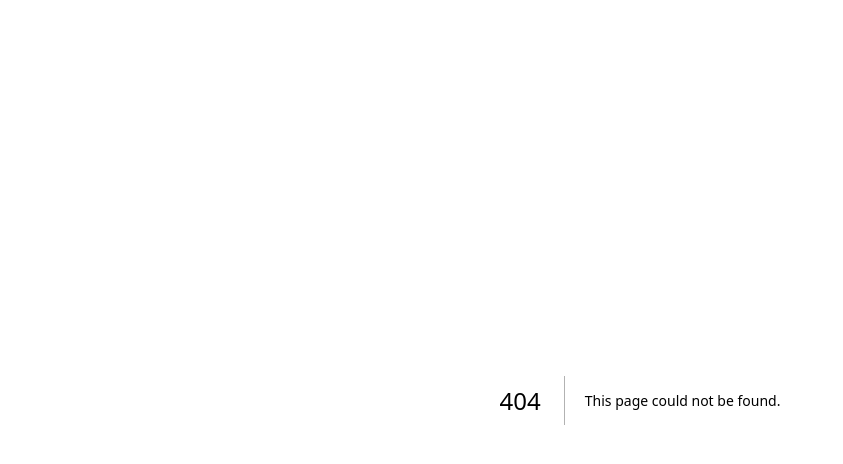
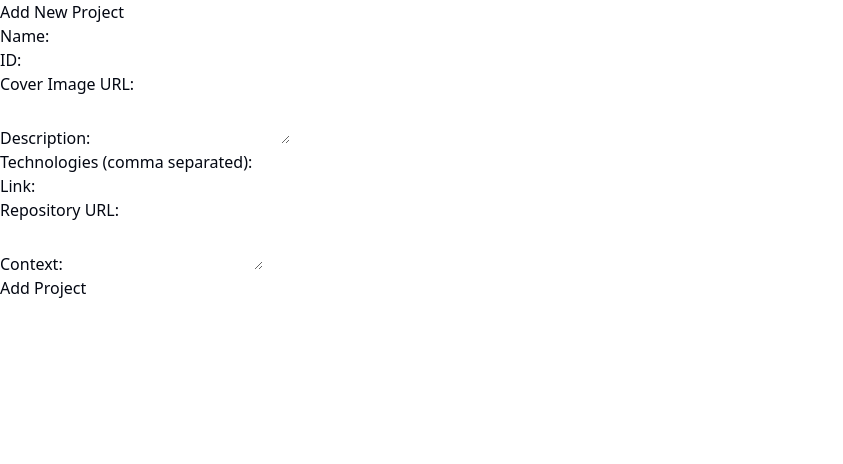
Before and after one commit to Alex-Der-coder/Alyx, a Next.js app: page /components/ManageProjet in a window 1280 px wide. Before the commit this address had no page. Shown: the top 464 px of the page, without its empty margins (0-843 px from the left). Built offline with nearby package versions, Linux system fonts and the light colour scheme.

Commit message:
try to make add projet add

```diff
--- /dev/null
+++ b/pages/api/projet_add.js
@@ -0,0 +1,29 @@
+import clientPromise from "../../lib/mongodb";
+
+export default async (req, res) => {
+    try {
+        const client = await clientPromise;
+        const db = client.db("API");
+
+        if (req.method === 'POST') {
+            // Assurez-vous que les données du corps de la requête contiennent les informations nécessaires pour créer l'objet
+            const objectToAdd = req.body; // Supposons que les données du formulaire soient envoyées dans le corps de la requête
+
+            // Insérez l'objet dans la collection "Portefolio"
+            const result = await db.collection("Portefolio").insertOne(objectToAdd);
+
+            // Vérifiez si l'insertion a réussi
+            if (result.insertedCount === 1) {
+                res.status(201).json({ message: "Object added successfully" });
+            } else {
+                throw new Error("Failed to add object to portfolio");
+            }
+        } else {
+            // Si la méthode HTTP n'est pas prise en charge, renvoyer une réponse avec le code d'état 405 (Method Not Allowed)
+            res.status(405).json({ error: 'Method Not Allowed' });
+        }
+    } catch (error) {
+        console.error(error);
+        res.status(500).json({ error: 'Internal Server Error' });
+    }
+};
--- /dev/null
+++ b/pages/components/ManageProjet.jsx
@@ -0,0 +1,95 @@
+import React, { useState } from 'react';
+
+
+    const ManageProjet = () => {
+
+        const [formData, setFormData] = useState({
+          name: '',
+          id: '',
+          cover: '',
+          description: '',
+          techno: [],
+          link: '',
+          repos: '',
+          contexte: ''
+        });
+
+        const handleChange = (e) => {
+          const { name, value } = e.target;
+          setFormData(prevState => ({
+            ...prevState,
+            [name]: value
+          }));
+        };
+
+        const handleSubmit = async (e) => {
+          e.preventDefault();
+          try {
+            const response = await fetch('https://localhost:3000/api/projet_add', {
+              method: 'POST',
+              headers: {
+                'Content-Type': 'application/json'
+              },
+              body: JSON.stringify(formData)
+            });
+            if (response.ok) {
+              console.log("Object added successfully");
+              // Réinitialisez le formulaire ici si nécessaire
+            } else {
+              console.error("Failed to add object:", response.statusText);
+            }
+          } catch (error) {
+            console.error("Failed to add object:", error);
+          }
+        };
+  return (
+    <div>
+      <h2>Add New Project</h2>
+      <form onSubmit={handleSubmit}>
+        <label>
+          Name:
+          <input type="text" name="name" value={formData.name} onChange={handleChange} />
+        </label>
+        <br />
+        <label>
+          ID:
+          <input type="number" name="id" value={formData.id} onChange={handleChange} />
+        </label>
+        <br />
+        <label>
+          Cover Image URL:
+          <input type="text" name="cover" value={formData.cover} onChange={handleChange} />
+        </label>
+        <br />
+        <label>
+          Description:
+          <textarea name="description" value={formData.description} onChange={handleChange} />
+        </label>
+        <br />
+        <label>
+          Technologies (comma separated):
+          <input type="text" name="techno" value={formData.techno} onChange={handleChange} />
+        </label>
+        <br />
+        <label>
+          Link:
+          <input type="text" name="link" value={formData.link} onChange={handleChange} />
+        </label>
+        <br />
+        <label>
+          Repository URL:
+          <input type="text" name="repos" value={formData.repos} onChange={handleChange} />
+        </label>
+        <br />
+        <label>
+          Context:
+          <textarea name="contexte" value={formData.contexte} onChange={handleChange} />
+        </label>
+        <br />
+        <button type="submit">Add Project</button>
+      </form>
+    </div>
+  );
+};
+
+export default ManageProjet;
```
Also changed, not shown: pages/dashboard/index.tsx (added, +14 -0 lines), 1 other file (tests, documents, lock files or other folders).
